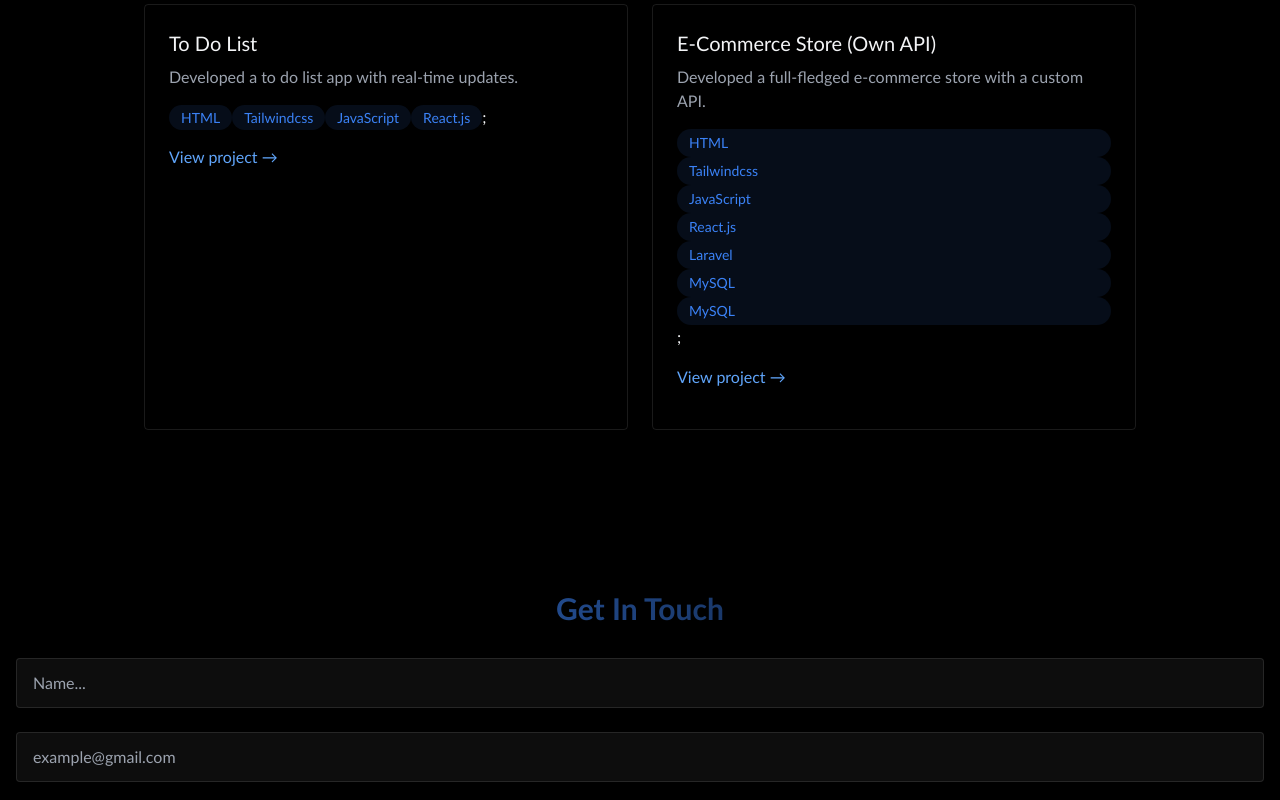
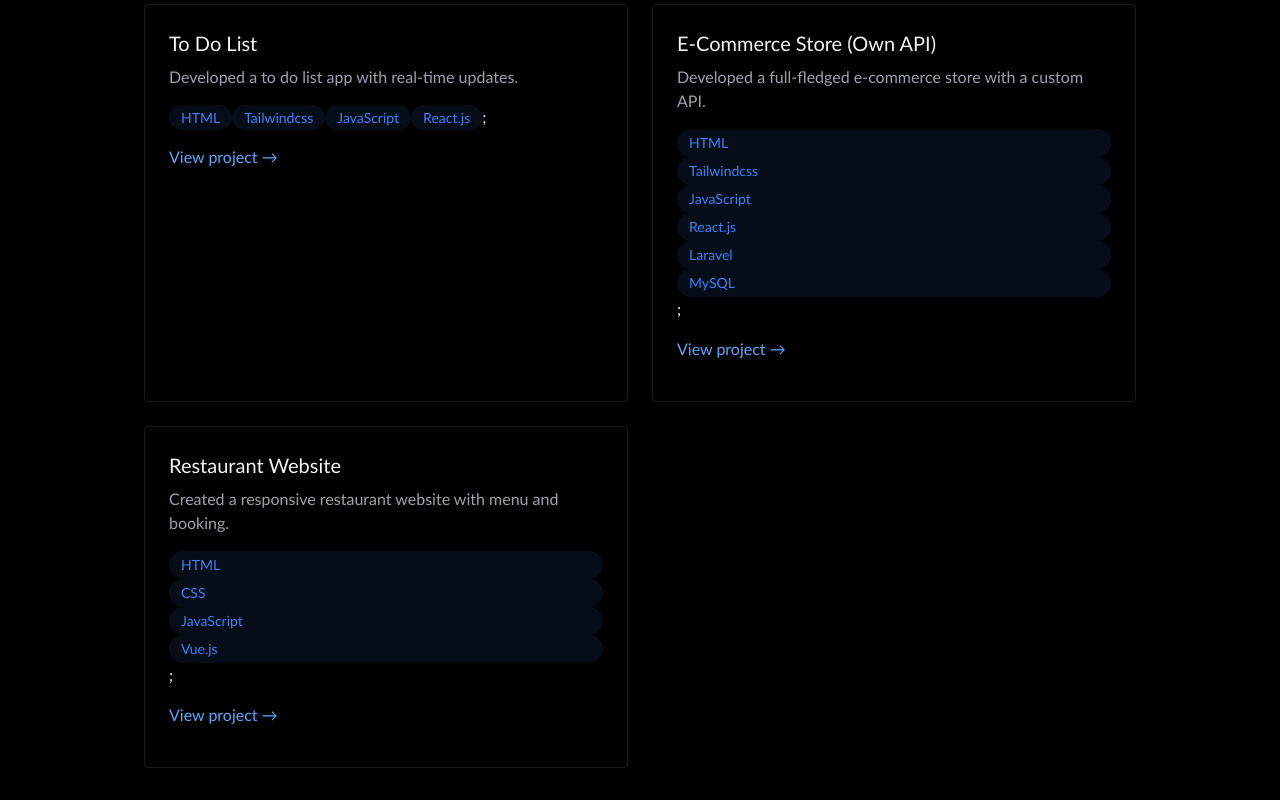
Before and after one commit to MrrMiroTa/sophors-profolio, a React (Vite) app: page / in a window 1280 px wide. Shown: the part 3960-4760 px from the top of the page. Built offline with nearby package versions, Linux system fonts and the light colour scheme.

Commit message:
add project

```diff
--- a/src/components/sections/Project.jsx
+++ b/src/components/sections/Project.jsx
@@ -175,7 +175,6 @@ function Project() {
                   "React.js",
                   "Laravel",
                   "MySQL",
-                  "MySQL",
                 ].map((index, key) => (
                   <span
                     key={key}
@@ -197,6 +196,40 @@ function Project() {
                 </a>
               </div>
             </div>
+            <div className="p-6 rounded border border-white/10 hover:-translate-y-1 hover:border-blue-500/30 hover:shadow-[0_2px_8px_rgba(59,130,246,0.2)] transition-all">
+              <h3 className="text-xl ffont-bold mb-2">
+                Restaurant Website
+              </h3>
+              <p className="text-gray-400 mb-4 break-words">
+                Created a responsive restaurant website with menu and booking.
+              </p>
+              <div className="sm:text-wrap ">
+                {[
+                  "HTML",
+                  "CSS",
+                  "JavaScript",
+                  "Vue.js",
+                ].map((index, key) => (
+                  <span
+                    key={key}
+                    className=" flex text-wrap xl:grid sm:grid-cols-6 bg-blue-500/10 cursor-pointer text-blue-500 py-1 px-3 rounded-full text-sm hover:bg-blue-500/20
+                        hover:shadow-[0_2px_8px_rgba(59,130,2246,0.2)] transition"
+                  >
+                    {index}
+                  </span>
+                ))}
+                ;
+              </div>
+              <div className="flex justify-between items-center">
+                <a
+                  href="https://friends-meets.vercel.app/"
+                  target="_blank"
+                  className="text-blue-400 hover:text-blue-300 transition-colors my-4"
+                >
+                  View project →
+                </a>
+              </div>
+            </div>
           </div>
         </div>
       </RevealOnScroll>
```
